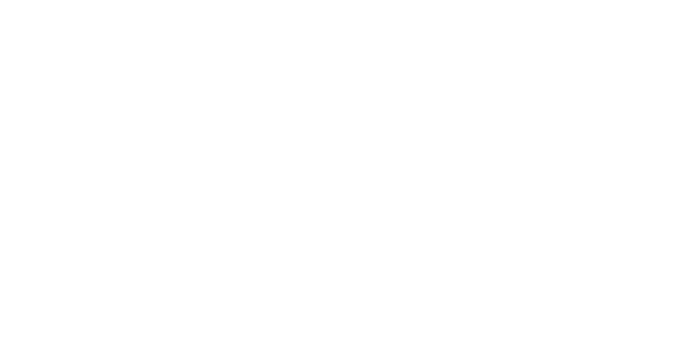
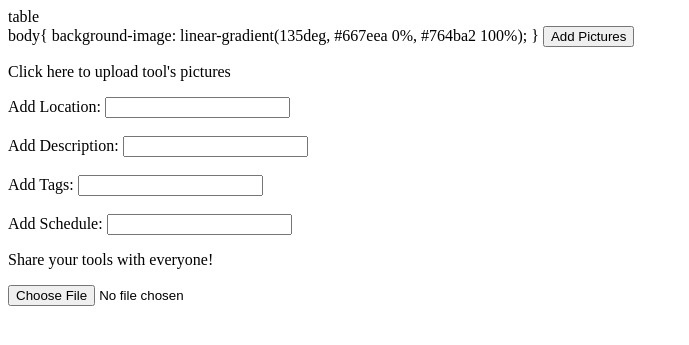
Before and after one commit to jacobef/djangang, a Django app: page /add/ in a window 1280 px wide. Before the commit the part shown is empty. Shown: the top 345 px of the page, without its empty margins (0-689 px from the left). Run offline with Django 4.2, Linux system fonts and the light colour scheme.

Commit message:
start 'add listing' page

```diff
--- a/djangang/rental/templates/rental/add_listing.html
+++ b/djangang/rental/templates/rental/add_listing.html
@@ -4,4 +4,32 @@
 
 {% block content %}
 <!-- add stuff here -->
+    table
+    <table>
+
+    </table>
+
+    body{
+          background-image: linear-gradient(135deg, #667eea 0%, #764ba2 100%);
+          }
+    <button type="button" value = "ADD PICTURE">Add Pictures</button>
+    <title>Click for Pics</title>
+    <p>Click here to upload tool's pictures</p>
+
+        <label for = "location">Add Location:</label>
+        <input type = "location"></form><br><br>
+        <label for = "description">Add Description:</label>
+        <input type = "text" name = "description"></form><br><br>
+        <label for = "tags">Add Tags:</label>
+        <input type = "text" name = "tags"></form><br><br>
+        <label for = "schedule">Add Schedule:</label>
+        <input type = "datetime" name = "schedule"></form><br>
+
+        <p>Share your tools with everyone!</p>
+
+        <form action="/action_page.php">
+        <input type="file" id="myFile" name="filename">
+        </form>
+
+
 {% endblock %}
```
